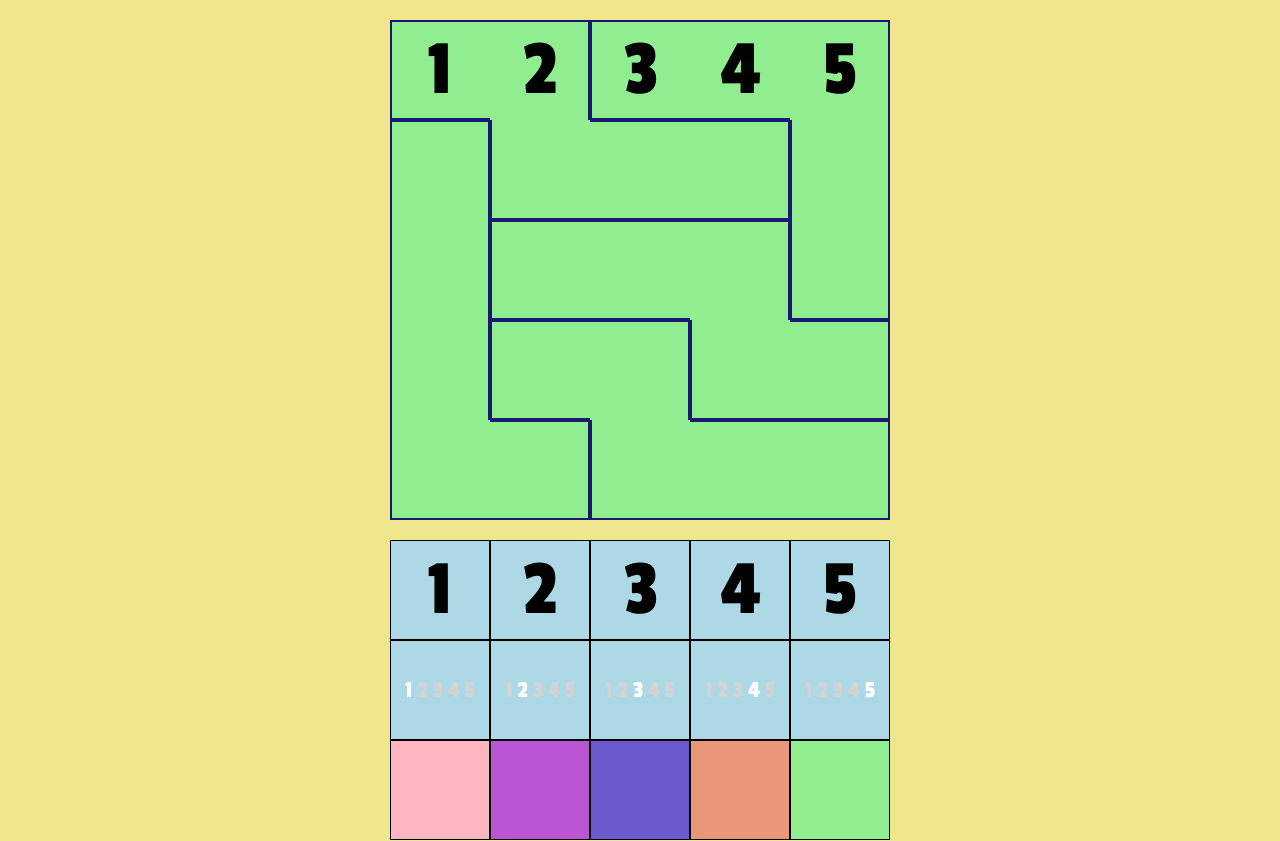
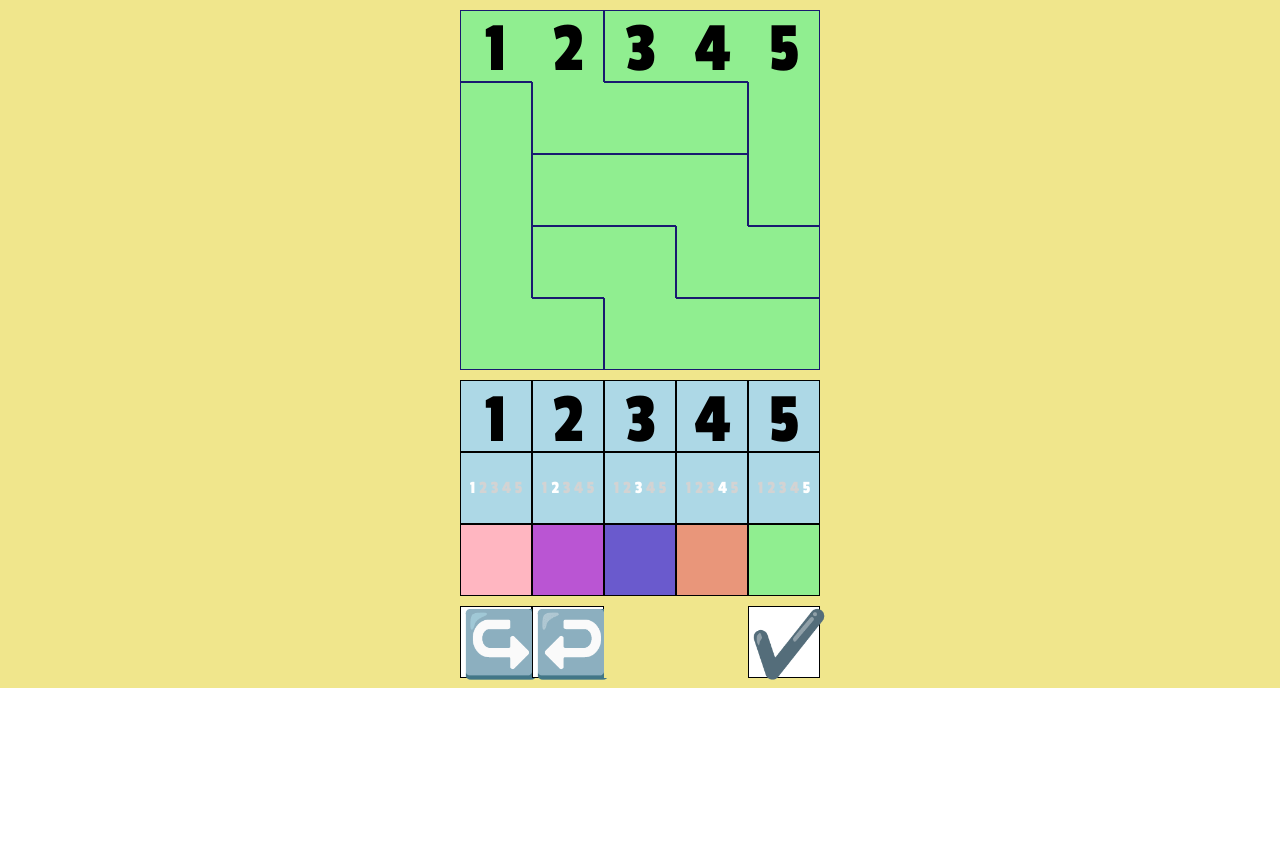
Before and after one commit to qirex2097/ls5x5, a React (Create React App) app: page / in a window 1280 px wide. Shown: the top 841 px of the page. After the commit the page ends 800 px from the top, so only its background shows below. Built offline with nearby package versions, Linux system fonts and the light colour scheme.

Commit message:
MouseDownに変更

```diff
--- a/public/index.html
+++ b/public/index.html
@@ -3,7 +3,7 @@
   <head>
     <meta charset="utf-8" />
     <link rel="icon" href="%PUBLIC_URL%/favicon.ico" />
-    <meta name="viewport" content="width=device-width, initial-scale=1" />
+    <meta name="viewport" content="width=375, initial-scale=1.0,minimum-scale=1.0,maximum-scale=1.0,user-scalable=no" />
     <meta name="theme-color" content="#000000" />
     <meta
       name="description"
--- a/src/App.tsx
+++ b/src/App.tsx
@@ -5,12 +5,9 @@ import { createField, CellData, FieldData, addCandidate, removeCandidate } from
 import './App.css';
 
 function App() {
-  const field: FieldData = createField()
+//  const field: FieldData = createField()
+  const [field] = React.useState<FieldData>(createField())
   const [commandNo, setCommandNo] = React.useState<number>(-1)
-
-  for (let i = 0; i < 5; i++) {
-    field.cells[i].value = i + 1
-  }
 
   const toggleValue = (cell: CellData, value: number): CellData => {
     if (cell.value && cell.value === value) {
@@ -119,7 +116,7 @@ function App() {
     return commands[commandNo].func(cell)
   }
 
-  return (<div style={{margin: 0, padding: "20px", background: background, position: "relative"}}>
+  return (<div className="App" style={{margin: 0, padding: "10px", background: background, position: "relative"}}>
     <Field cells={field.cells} func={handleCellClick} />
     <Commands commands={commands} commandNo={commandNo}
       selectCommand={(newCommandNo: number) => { if (newCommandNo === commandNo) setCommandNo(-1); else setCommandNo(newCommandNo) }} />
--- a/src/components/Cell.css
+++ b/src/components/Cell.css
@@ -9,12 +9,12 @@
 }
 .cell.value {
     font-family: 'Passion One', cursive;
-    font-size: 80px;
+    font-size: 72px;
     color: black;
 }
 .cell.candidate {
     font-family: 'Passion One', cursive;
-    font-size: 24px;
+    font-size: 18px;
     color: white;
 }
 
--- a/src/components/Cell.tsx
+++ b/src/components/Cell.tsx
@@ -30,7 +30,7 @@ const Cell: React.FC<CellProps> = ({ cell, onClick }: CellProps) => {
 
   const dummyOnClick = () => {}
 
-  return (<button data-testid="cell" className="cell" style={color} onClick={onClick || dummyOnClick}>{wallElements}{valueElement}</button>)
+  return (<button data-testid="cell" className="cell" style={color} onMouseDown={onClick || dummyOnClick}>{wallElements}{valueElement}</button>)
 }
 
 export { Cell }
--- a/src/components/Commands.css
+++ b/src/components/Commands.css
@@ -1,13 +1,14 @@
 .commands {
+  display: grid;
+  grid-template-columns: repeat(5, 72px);
+  grid-auto-rows: 72px;
+  width: 360px;
   position: relative;
-    margin-top: 20px;
   margin-left: auto;
   margin-right: auto;
-    display: grid;
-    grid-template-columns: repeat(5, 100px);
-    grid-auto-rows: 100px;
+
+  margin-top: 10px;
   background: lightblue;
-    width: 500px;
 }
 
 .command {
--- a/src/components/Field.css
+++ b/src/components/Field.css
@@ -1,12 +1,12 @@
 .field {
-    position: relative;
-    margin-top: 0px;
-    margin-left: auto;
-    margin-right: auto;
-    display: grid;
-    grid-template-columns: repeat(5, 100px);
-    grid-auto-rows: 100px;
-    background: lightgreen;
-    width: 500px;
-    height: 500px;
+  display: grid;
+  grid-template-columns: repeat(5, 72px);
+  grid-auto-rows: 72px;
+  width: 360px;
+  position: relative;
+  margin-left: auto;
+  margin-right: auto;
+  background: lightgreen;
+  margin-top: 0px;
+  height: 360px;
 }
--- a/src/game.ts
+++ b/src/game.ts
@@ -33,7 +33,17 @@ const createField = (): FieldData => {
   const blocks3: number[][] = _rotateBlocks(blocks2);
   const blocksTable: number[][][] = [blocks, blocks1, blocks2, blocks3];
 
-  return _createField(blocksTable[Math.floor(Math.random() * 4)]);
+  const field: FieldData = _createField(
+    blocksTable[Math.floor(Math.random() * 4)]
+  );
+
+  const hint: { [key: number]: number } = { 0: 1, 1: 2, 2: 3, 3: 4, 4: 5 };
+
+  Object.keys(hint).forEach(
+    (key) => (field.cells[parseInt(key)].value = hint[parseInt(key)])
+  );
+
+  return field;
 };
 const _createField = (blocks: number[][]): FieldData => {
   const newCells: CellData[] = new Array(TATE * YOKO).fill({ wall: WALL.NONE });
```
Also changed, not shown: src/App.css (line endings or trailing spaces). Lines whose indentation alone changed are shown as unchanged.
